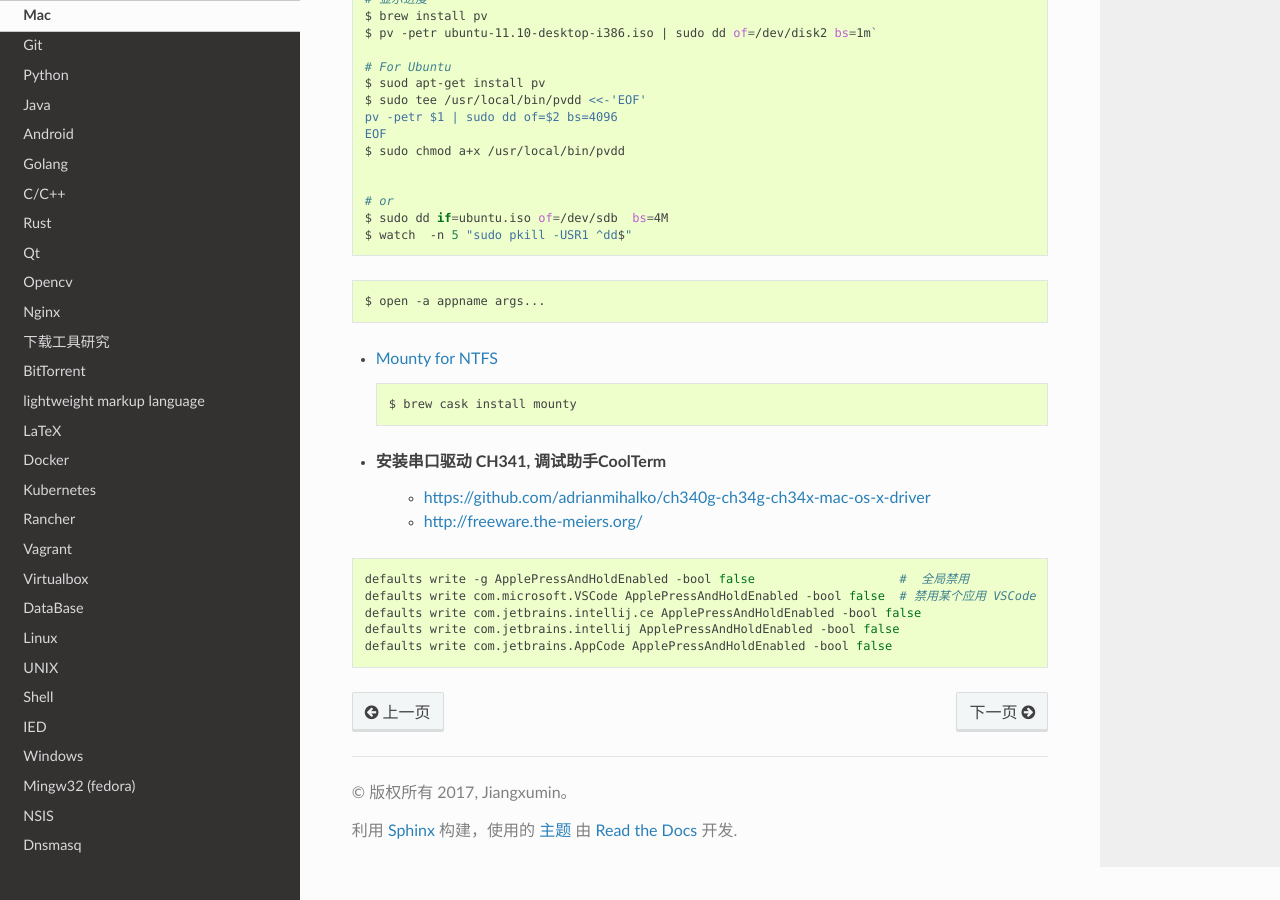
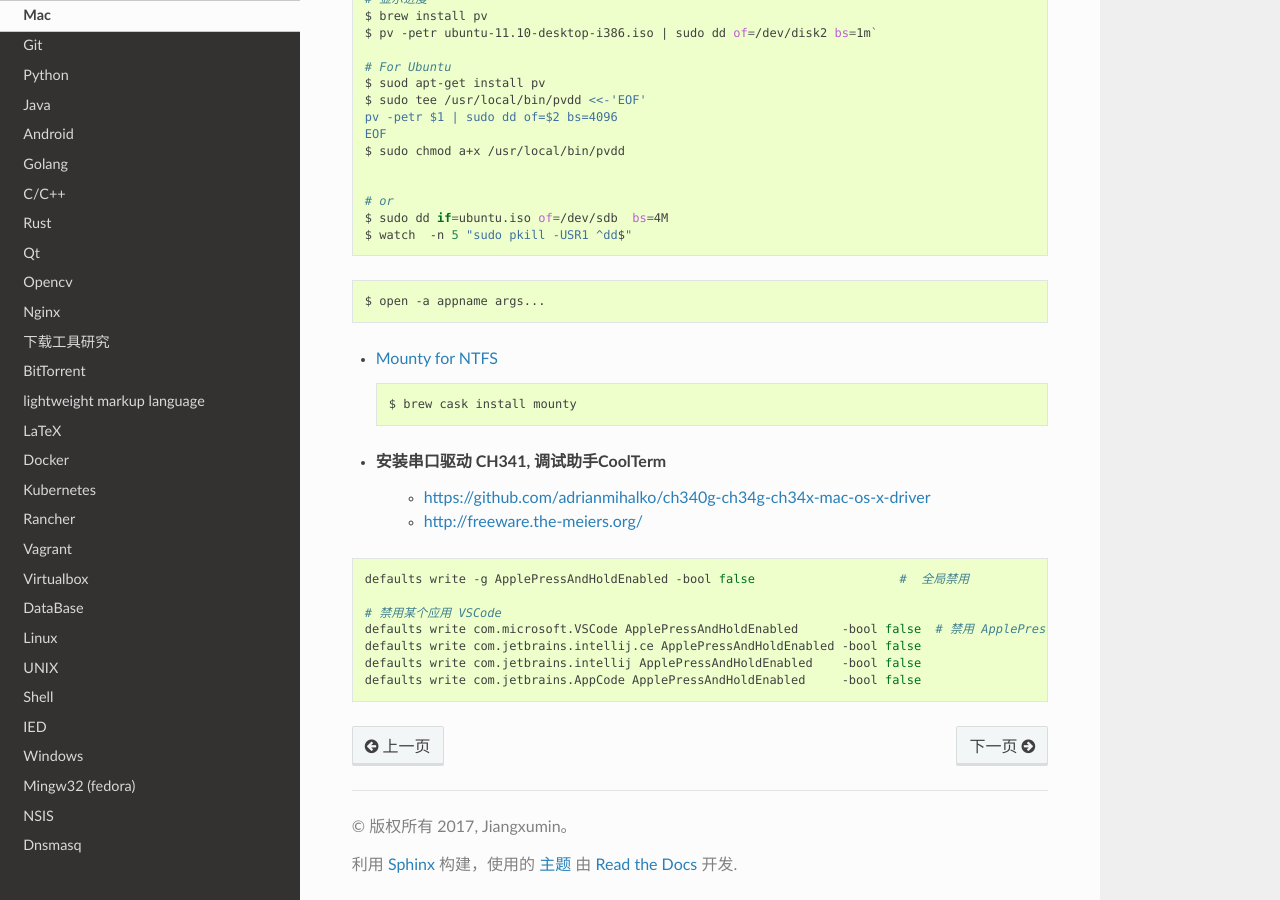
Before and after one commit to my-rds-store/my_space, a Sphinx documentation site: the page built from source/mac/index.rst, in a window 1280 px wide and 900 px high, scrolled down 558 px. Built offline with Sphinx 7.4.7 and the Read the Docs theme 3.1.0, drawn with Linux system fonts in a browser that asks for light colours.

Commit message:
updaet ...

```diff
--- a/source/mac/index.rst
+++ b/source/mac/index.rst
@@ -63,7 +63,9 @@ Mac
 .. code:: sh
 
     defaults write -g ApplePressAndHoldEnabled -bool false                    #  全局禁用
-    defaults write com.microsoft.VSCode ApplePressAndHoldEnabled -bool false  # 禁用某个应用 VSCode
+
+    # 禁用某个应用 VSCode
+    defaults write com.microsoft.VSCode ApplePressAndHoldEnabled      -bool false  # 禁用 ApplePressAndHoldEnabled 针对 VSCode
     defaults write com.jetbrains.intellij.ce ApplePressAndHoldEnabled -bool false
-    defaults write com.jetbrains.intellij ApplePressAndHoldEnabled -bool false
-    defaults write com.jetbrains.AppCode ApplePressAndHoldEnabled -bool false
+    defaults write com.jetbrains.intellij ApplePressAndHoldEnabled    -bool false
+    defaults write com.jetbrains.AppCode ApplePressAndHoldEnabled     -bool false
```
